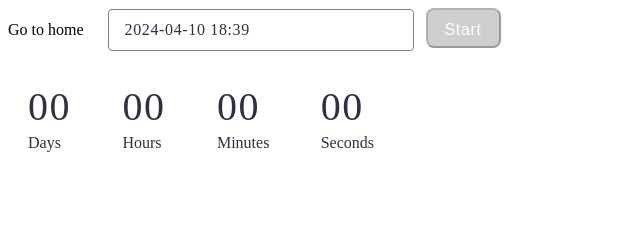
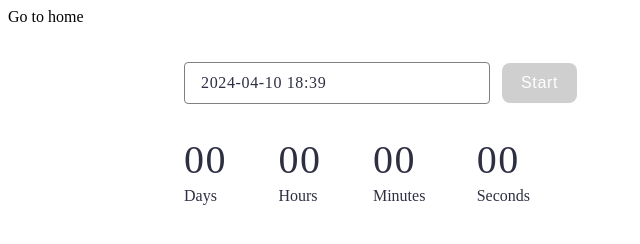
Before and after one commit to MichaelTetris/goit-js-hw-10, a website built with Vite: page src/1-timer.html in a window 1280 px wide. Shown: the whole page, without its empty margins (0-640 px from the left). Built offline with nearby package versions, Linux system fonts and the light colour scheme.

Commit message:
complete task

```diff
--- a/src/1-timer.html
+++ b/src/1-timer.html
@@ -6,12 +6,16 @@
     <meta name="viewport" content="width=device-width, initial-scale=1.0" />
     <title>Page 2</title>
     <link rel="stylesheet" href="./css/styles.css" />
-    <link rel="stylesheet" href="https://cdn.jsdelivr.net/npm/flatpickr/dist/flatpickr.min.css">
+    <link
+      rel="stylesheet"
+      href="https://cdn.jsdelivr.net/npm/flatpickr/dist/flatpickr.min.css"
+    />
   </head>
   <body>
     <section>
       <a href="./index.html">Go to home</a>
 
+      <div class="container">
         <input type="text" id="datetime-picker" />
         <button type="button" data-start>Start</button>
 
@@ -33,6 +37,7 @@
             <span class="label">Seconds</span>
           </div>
         </div>
+      </div>
     </section>
 
     <script type="module" src="./js/1-timer.js"></script>
--- a/src/css/1-timer.css
+++ b/src/css/1-timer.css
@@ -15,6 +15,11 @@
   line-height: 1.5;
   letter-spacing: 0.04em;
   width: 280px;
+}
+
+.container{
+  margin-top: 36px;
+  margin-left: 156px;
 }
 
 #datetime-picker:hover {
@@ -39,7 +44,7 @@ button {
   font-family: 'Montserrat', sans-serif;
   font-weight: 500;
   font-size: 16px;
-  line-height: 1.5;
+  /* line-height: 1.5; */
   letter-spacing: 0.04em;
   color: #989898;
   cursor: pointer;
--- a/src/css/reset.css
+++ b/src/css/reset.css
@@ -26,6 +26,7 @@ a {
 
 button {
   cursor: pointer;
+  border: none;
 }
 
 img {
```
Also changed, not shown: src/2-snackbar.html (+1 -1 lines). Lines whose indentation alone changed are shown as unchanged.
